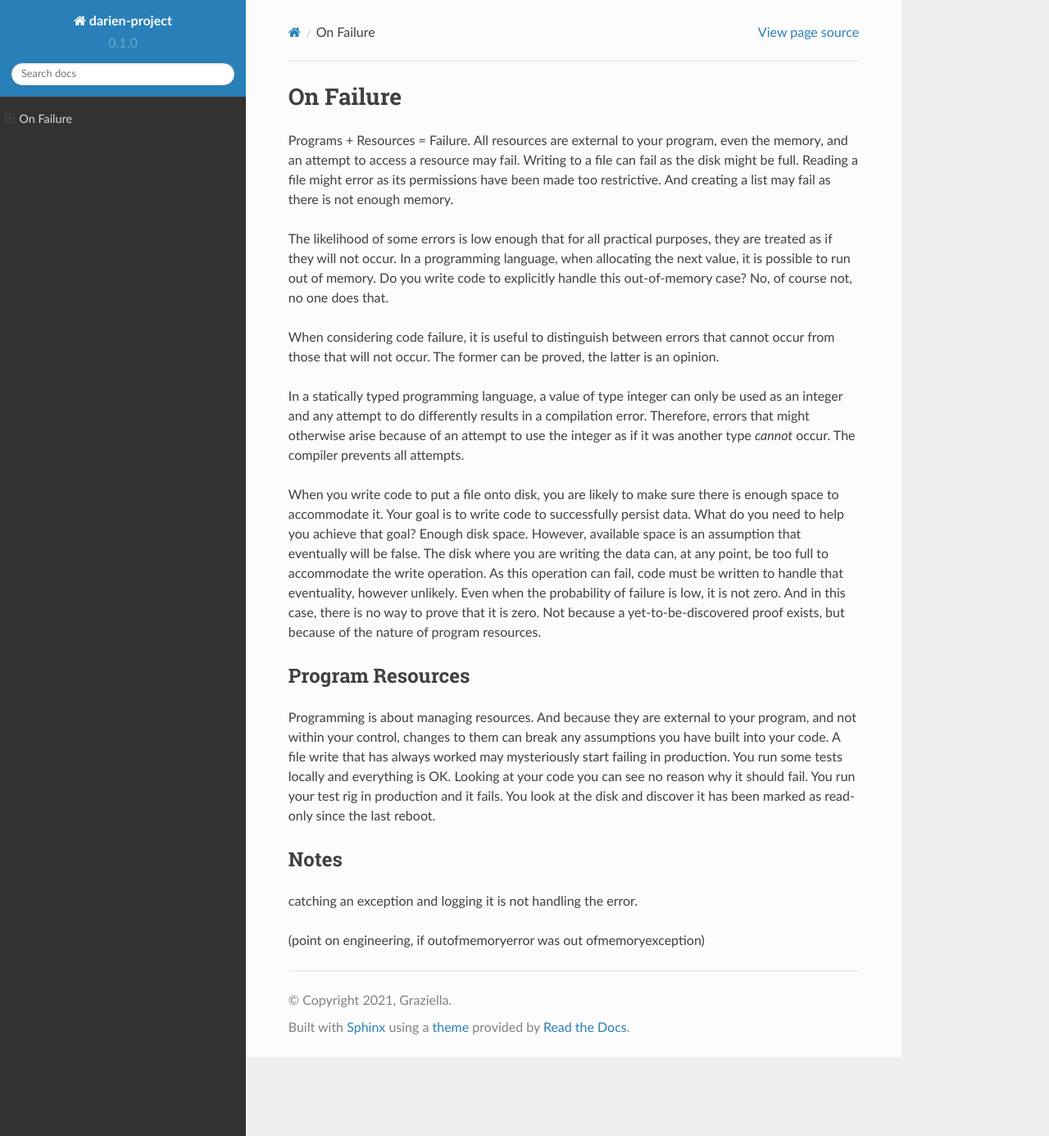
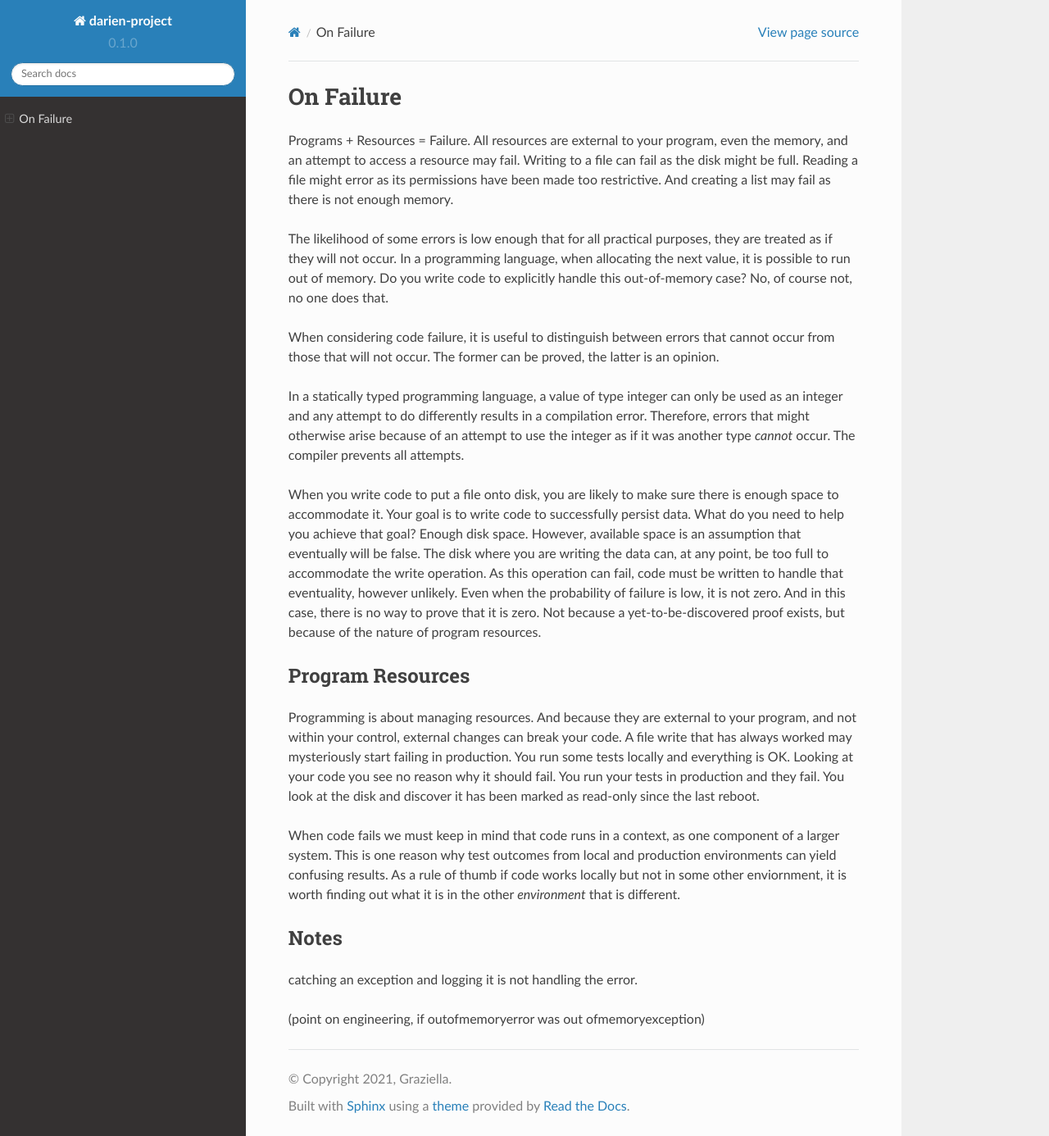
Before and after one commit to jh-evans/readthedocs, a Sphinx documentation site: the page built from docs/source/on_failure.rst, in a window 1280 px wide and 1386 px high. Shown: the whole window at 82% size. Built offline with Sphinx 7.4.7 and the Read the Docs theme 2.0.0, drawn with Linux system fonts in a browser that asks for light colours.

Commit message:
Update on_failure.rst

```diff
--- a/docs/source/on_failure.rst
+++ b/docs/source/on_failure.rst
@@ -20,9 +20,12 @@
 Program Resources
 -----------------
 
-Programming is about managing resources. And because they are external to your program, and not within your control, changes to them can break any assumptions you have built into your code. A file write
-that has always worked may mysteriously start failing in production. You run some tests locally and everything is OK. Looking at your code you can see no reason why it should fail. You run your test rig in
-production and it fails. You look at the disk and discover it has been marked as read-only since the last reboot.
+Programming is about managing resources. And because they are external to your program, and not within your control, external changes can break your code. A file write that has always worked may mysteriously
+start failing in production. You run some tests locally and everything is OK. Looking at your code you see no reason why it should fail. You run your tests in production and they fail. You look at the
+disk and discover it has been marked as read-only since the last reboot.
+
+When code fails we must keep in mind that code runs in a context, as one component of a larger system. This is one reason why test outcomes from local and production environments can yield confusing results.
+As a rule of thumb if code works locally but not in some other enviornment, it is worth finding out what it is in the other *environment* that is different.
 
 Notes
 -----
```
